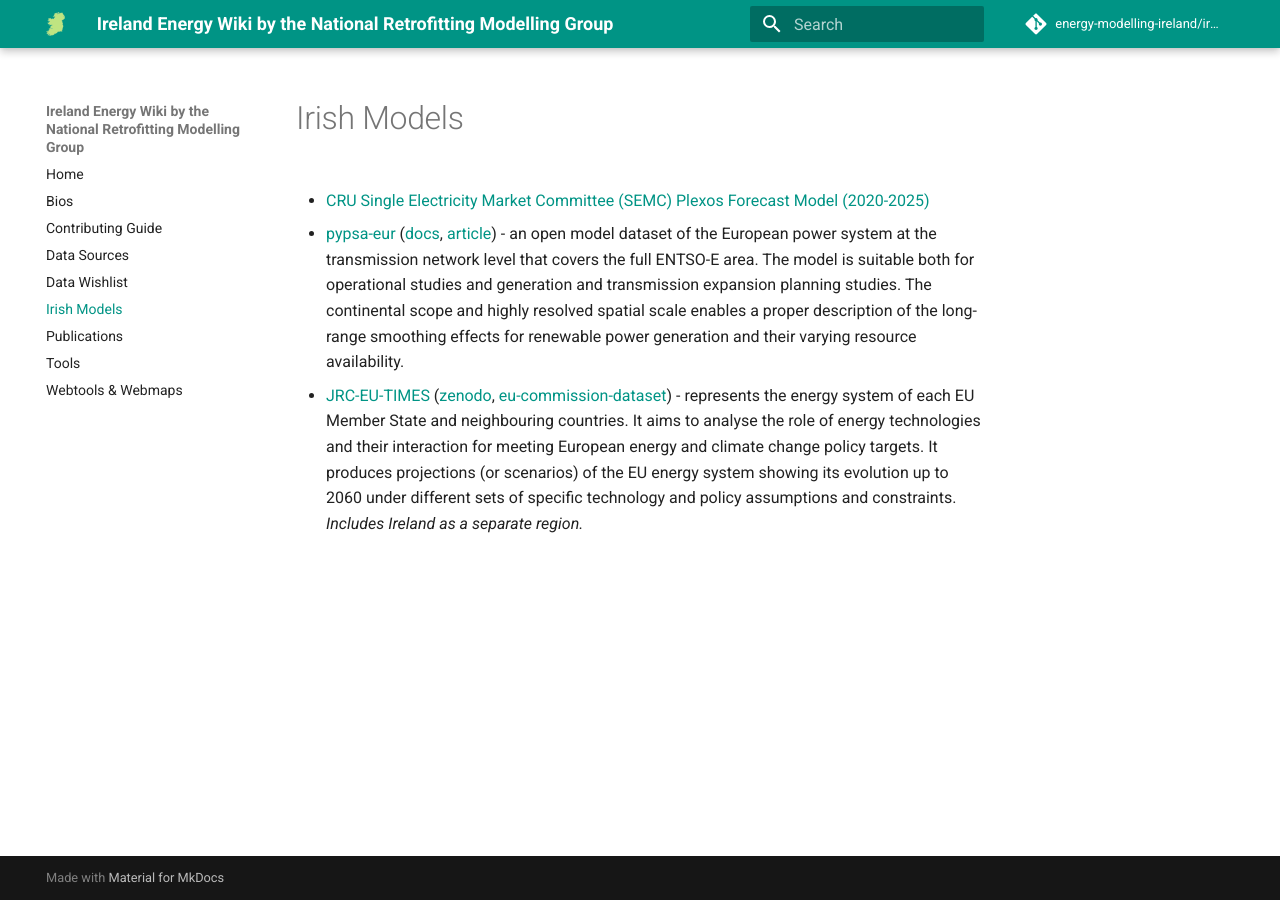
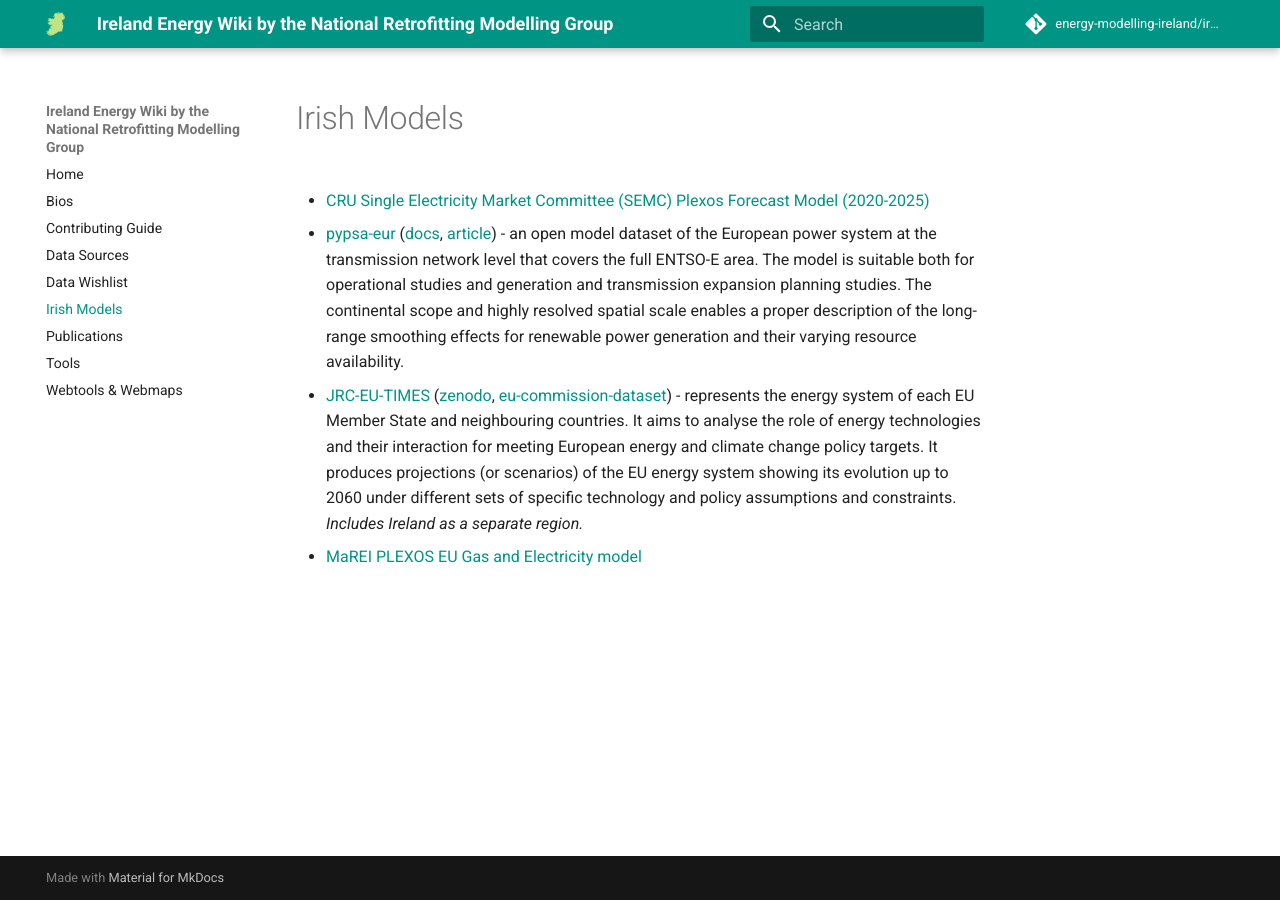
Before and after one commit to energy-modelling-ireland/wiki, an MkDocs documentation site: the page built from docs/Irish-Models.md, in a window 1280 px wide. Built offline with MkDocs 1.6.1 and Material for MkDocs 9.7.7, drawn with Linux system fonts in a browser that asks for light colours; comment, search, counter and statistics services are not loaded.

Commit message:
Add MaREI PLEXOS Electricity & Gas model (#103)

```diff
--- a/docs/Irish-Models.md
+++ b/docs/Irish-Models.md
@@ -5,3 +5,5 @@
 - [pypsa-eur](https://github.com/PyPSA/pypsa-eur) ([docs](https://pypsa-eur.readthedocs.io/en/latest/), [article](https://arxiv.org/abs/1806.01613)) - an open model dataset of the European power system at the transmission network level that covers the full ENTSO-E area. The model is suitable both for operational studies and generation and transmission expansion planning studies. The continental scope and highly resolved spatial scale enables a proper description of the long-range smoothing effects for renewable power generation and their varying resource availability.
 
 - [JRC-EU-TIMES](https://ec.europa.eu/jrc/en/scientific-tool/jrc-eu-times-model-assessing-long-term-role-energy-technologies) ([zenodo](https://zenodo.org/record/3544900), [eu-commission-dataset](https://data.jrc.ec.europa.eu/collection/id-00287)) - represents the energy system of each EU Member State and neighbouring countries. It aims to analyse the role of energy technologies and their interaction for meeting European energy and climate change policy targets. It produces projections (or scenarios) of the EU energy system showing its evolution up to 2060 under different sets of specific technology and policy assumptions and constraints. *Includes Ireland as a separate region.*
+
+- [MaREI PLEXOS EU Gas and Electricity model](https://www.marei.ie/energy-policy-modelling/energy-systems-modelling/)
```
